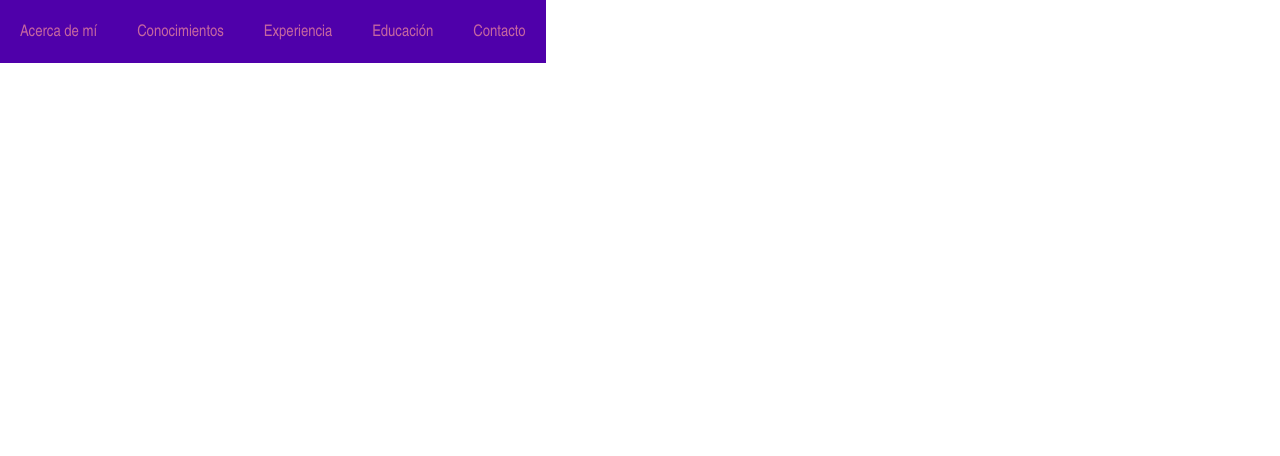
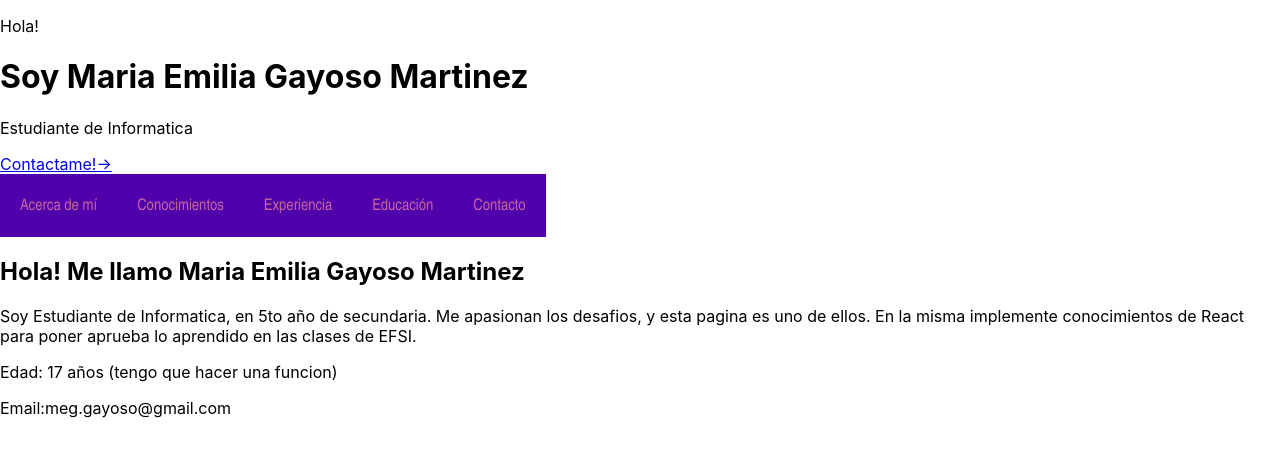
Before and after one commit to EmiliaGayoso/Portfolio, a React (Create React App) app: page / in a window 1280 px wide. Shown: the top 456 px of the page. Built offline with nearby package versions, Linux system fonts and the light colour scheme.

Commit message:
no mucho

```diff
--- a/package.json
+++ b/package.json
@@ -8,7 +8,7 @@
     "@testing-library/user-event": "^13.5.0",
     "react": "^18.3.1",
     "react-dom": "^18.3.1",
-    "react-scripts": "5.0.1",
+    "react-scripts": "^3.0.1",
     "web-vitals": "^2.1.4"
   },
   "scripts": {
--- a/src/App.js
+++ b/src/App.js
@@ -10,7 +10,17 @@ import Experiencia from "./views/Experiencia/index.jsx";
 function App() {
 
   return (
+
   <>
+    <div>
+          <p>Hola!</p>
+          <h1>Soy Maria Emilia Gayoso Martinez</h1>
+          <p>Estudiante de Informatica</p>
+    </div>
+    <div>
+            <a href="#contacto">Contactame!→</a>
+    </div>
+
     <NavBar/>
     <AcercaDeMi/>
     <Conocimientos/>
--- a/src/views/AcercaDeMi/index.jsx
+++ b/src/views/AcercaDeMi/index.jsx
@@ -2,7 +2,12 @@ import { style } from './style';
 const AcercaDeMi = () => {
     return(
         <section id='infoPersonal'>
-
+        <div>
+            <h1>Hola! Me llamo Maria Emilia Gayoso Martinez</h1>
+            <p>Soy Estudiante de Informatica, en 5to año de secundaria. Me apasionan los desafios, y esta pagina es uno de ellos. En la misma implemente conocimientos de React para poner aprueba lo aprendido en las clases de EFSI.</p>
+            <p>Edad: 17 años (tengo que hacer una funcion)</p>
+            <p>Email:meg.gayoso@gmail.com</p>
+        </div>
         </section>
     )
 }
--- a/src/views/AcercaDeMi/style.jsx
+++ b/src/views/AcercaDeMi/style.jsx
@@ -0,0 +1,3 @@
+export const style={
+
+}
```
Also changed, not shown: 1 other file (tests, documents, lock files or other folders).
